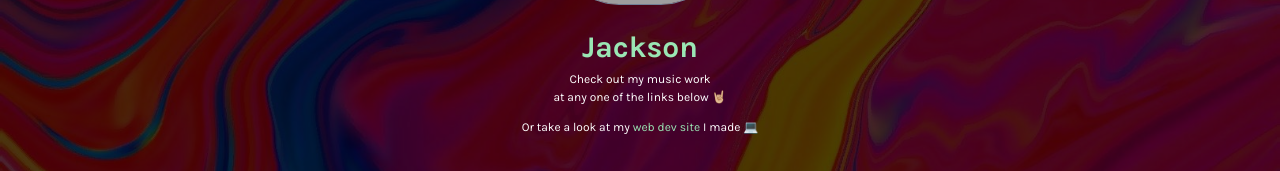
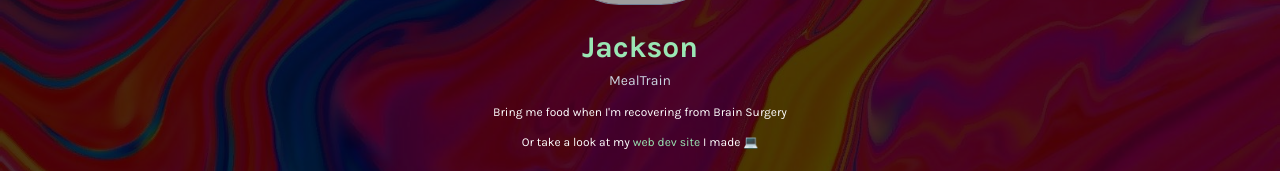
Before and after one commit to coding-jack/link-ent, a Next.js app: page / in a window 1280 px wide. Shown: the part 163-334 px from the top of the page. Built offline with nearby package versions, Linux system fonts and the light colour scheme; grey boxes are pictures that could not be loaded.

Commit message:
MealTrain Link

```diff
--- a/components/Header.js
+++ b/components/Header.js
@@ -4,8 +4,8 @@ function Header() {
       <div className="md:w-4/6 mx-auto">
         <img src="/JacksonProfile.png" className="h-32 rounded-full mx-auto mb-5 border border-gray-600" />
         <h1 className="font-bold text-3xl text-green-300">Jackson</h1>
-        <p className="text-xs">Check out my music work</p>
-        <p className="text-xs">at any one of the links below 🤘🏼</p>
+        <h2 className="text-gray-400 text-sm mb-3"><a href="https://www.mealtrain.com/trains/zme4ry">MealTrain</a></h2>
+        <p className="text-xs">Bring me food when I'm recovering from Brain Surgery</p>
         <p className="pt-3 text-xs">Or take a look at my <a className="text-green-300 hover:text-green-600 duration-200" href="https://jacksonkaufman.com/">web dev site</a> I made 💻</p>
       </div>
     </header>
```
